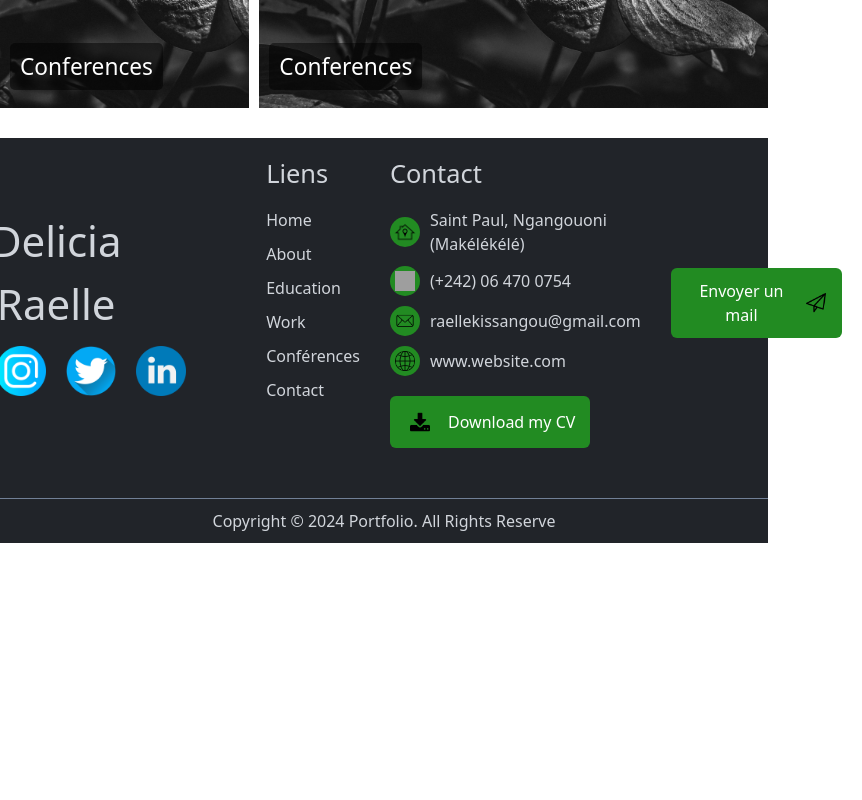
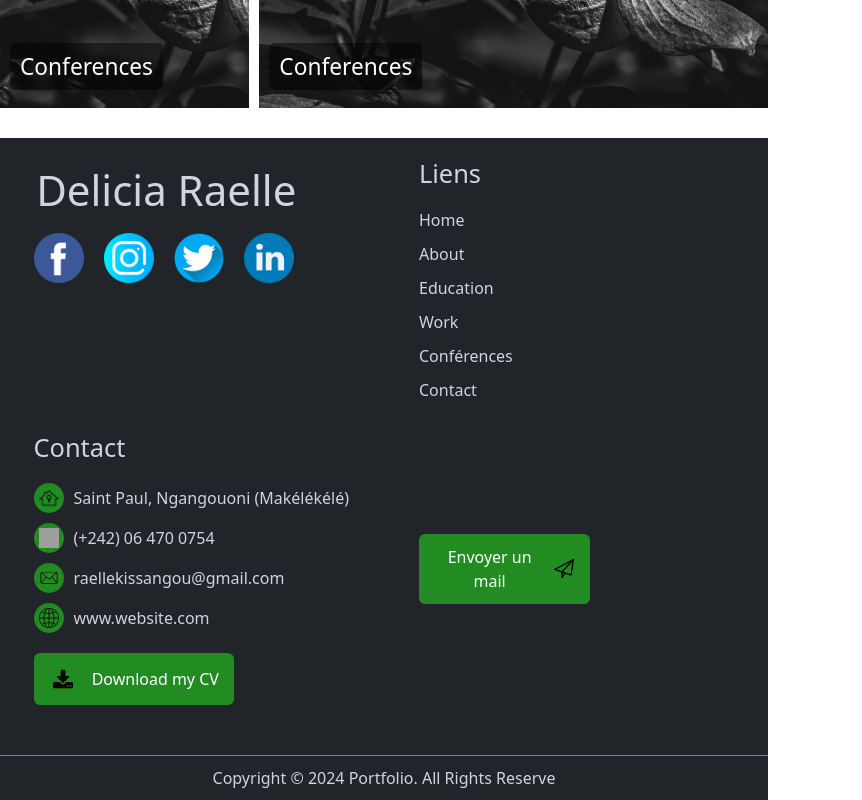
Before and after one commit to kayarhabby/portfolio_delicia_react, a React (Vite) app: page / in a window 768 px wide. Shown: the part 6360-7160 px from the top of the page, 862 px wide, since content can reach past the window. Before the commit the page ends 6903 px from the top, so only its background shows below. Built offline with nearby package versions, Linux system fonts and the light colour scheme; no server answers; grey boxes are pictures that could not be loaded.

Commit message:
ajout des medias queries

```diff
--- a/src/assets/css/Footer.css
+++ b/src/assets/css/Footer.css
@@ -64,7 +64,7 @@
 }
 
 .links ul li a:hover {
-    color: var(--primary-color); /* Couleur au survol */
+    color: var(--hover-border-color); /* Couleur au survol */
 }
 
 .contact {
@@ -114,7 +114,7 @@
 }
 
 .contact ul li a:hover {
-    color: var(--primary-color); /* Couleur au survol */
+    color: var(--hover-border-color); /* Couleur au survol */
 }
 
 .mailMe {
@@ -149,3 +149,28 @@
     padding: var(--btn-padding); /* Utilisation de la variable pour le padding */
     width: 171px;
 }
+
+/* Pour les écrans de 768px de large ou moins */
+@media (max-width: 768px) {
+
+    /* Section "Compétences" : Passer d'une grille à deux colonnes à une seule colonne */
+    .footer_content {
+        grid-template-columns: 1fr;
+    }
+
+}
+
+/* Media Queries pour adapter le site à différentes tailles d'écran */
+/* Pour les écrans de 1024px de large ou moins */
+/* Medium devices (landscape tablets, 768px and up) */
+@media only screen and (min-width: 768px) and (max-width: 1024px) {
+
+    .footer_content {
+        grid-template-columns: repeat(2, 1fr);
+        column-gap: var(--gap-xlarge);
+    }
+
+    .name {
+        justify-content: start;
+    }
+}
```
